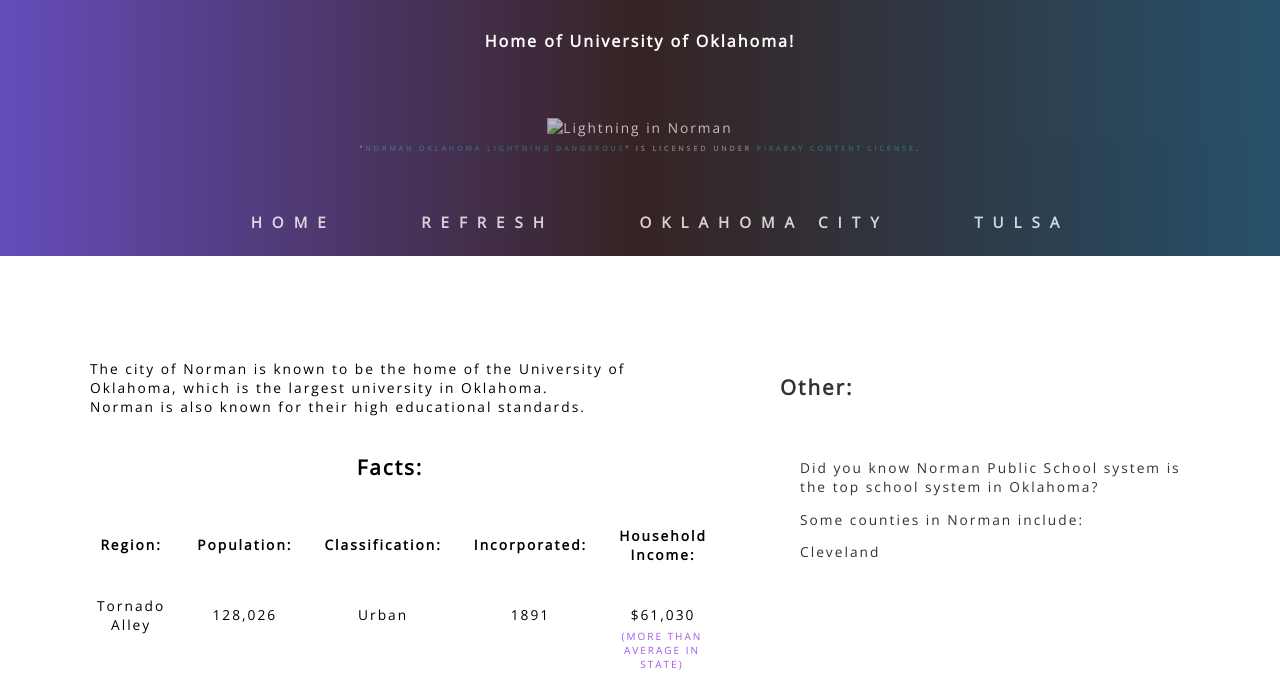
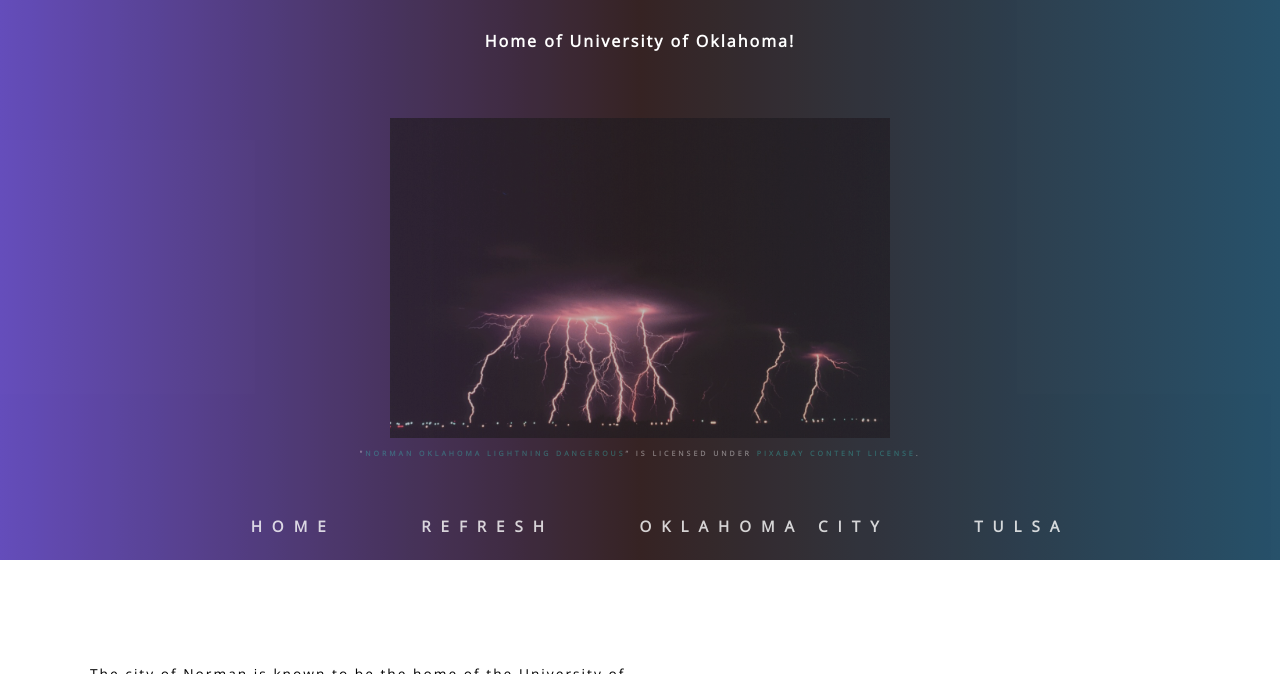
Before and after one commit to ahighpriestess/Oklahoma, a plain HTML site: page norman.html in a window 1280 px wide. Shown: the part 115-789 px from the top of the page. Drawn offline with nearby package versions, Linux system fonts and the light colour scheme; the site is published under a folder, as on GitHub Pages, so addresses that start at the root find nothing.

Commit message:
Update norman.html

```diff
--- a/norman.html
+++ b/norman.html
@@ -16,7 +16,7 @@
         <h1>Norman</h1>
         <h3>Home of University of Oklahoma!</h3>
 
-        <img src="/images/norman.jpg" alt="Lightning in Norman" class="main-photo"></img>
+        <img src="images/norman.jpg" alt="Lightning in Norman" class="main-photo"></img>
 
         <!-- Credit in MLA Format -->
         <p class="licensed-items">"<a
```
